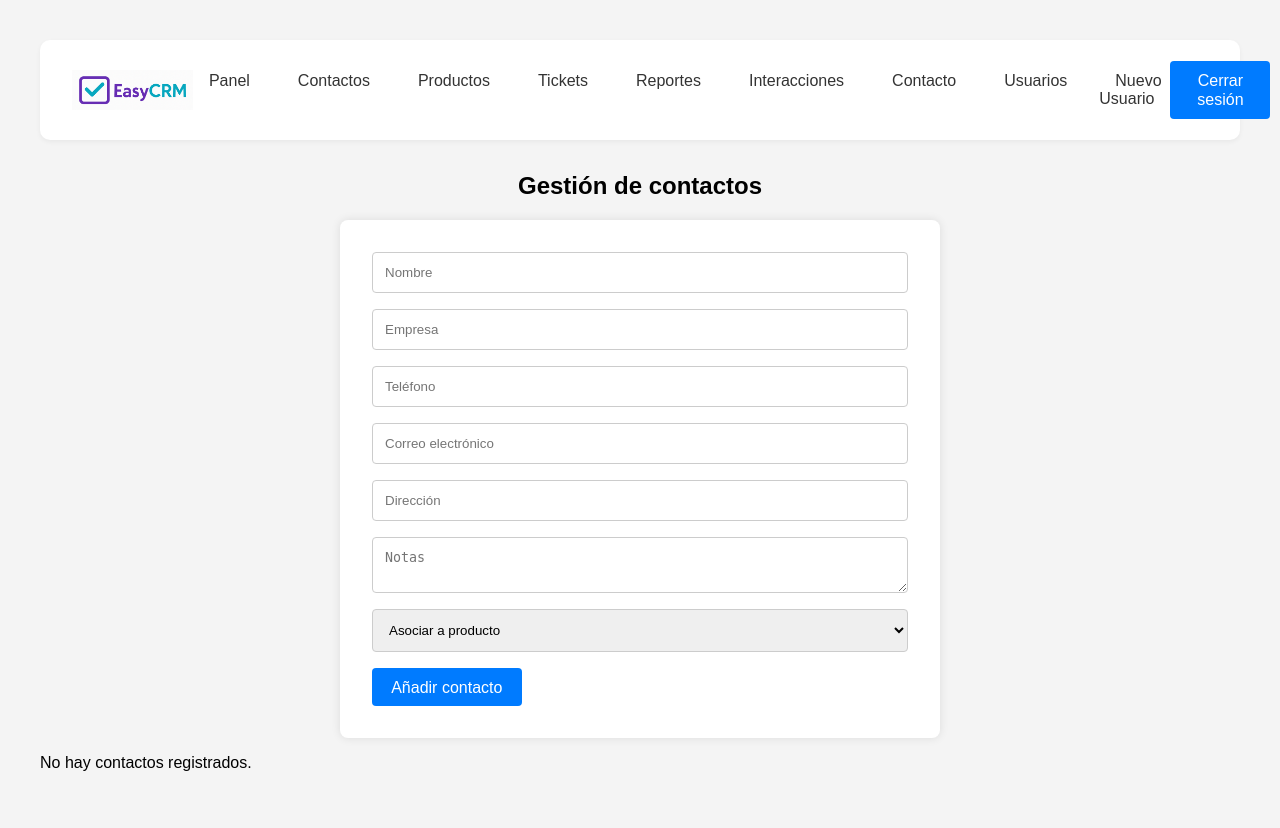
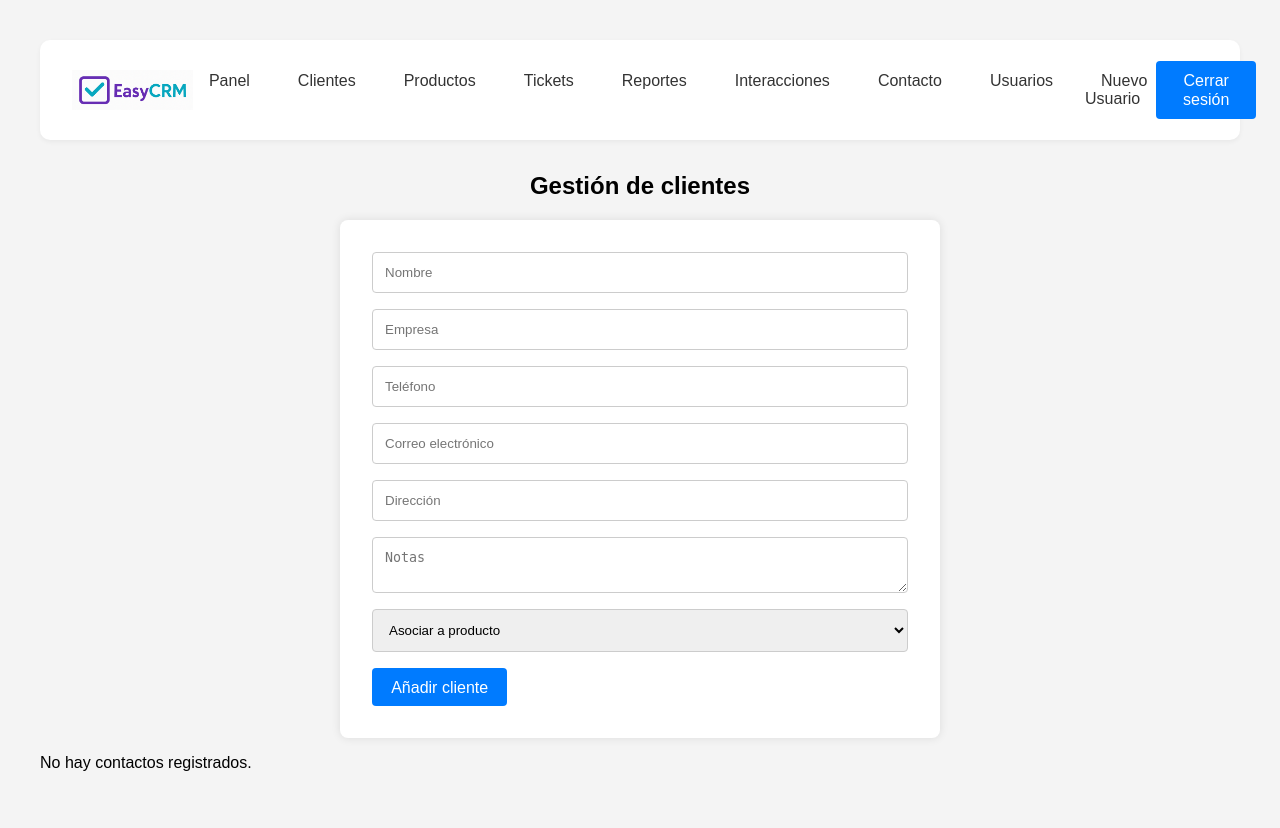
Before and after one commit to fjperinan79/easycrm, a PHP site: page /views/contactos.php in a window 1280 px wide. Run offline with PHP 8.4, Linux system fonts and the light colour scheme; the visitor is signed in with stand-in values (Sample User, id 1); data that the repository does not hold is empty.

Commit message:
Se renombran los contactos como clientes, ya que se considera que es más claro e intuitivo con esta denominación.

```diff
--- a/includes/header.php
+++ b/includes/header.php
@@ -11,7 +11,7 @@ if (session_status() === PHP_SESSION_NONE) {
         <ul class="nav">
             <?php if (isset($_SESSION["rol"]) && $_SESSION["rol"] === "admin"): ?>
                 <li><a href="../views/panel.php">Panel</a></li>
-                <li><a href="../views/contactos.php">Contactos</a></li>
+                <li><a href="../views/contactos.php">Clientes</a></li>
                 <li><a href="../views/productos.php">Productos</a></li>
                 <li><a href="../views/tickets.php">Tickets</a></li>
                 <li><a href="../views/reportes.php">Reportes</a></li>
--- a/views/contactos.php
+++ b/views/contactos.php
@@ -37,7 +37,7 @@ $productos = $conn->query("SELECT ID, nombre FROM productos")->fetch_all(MYSQLI_
 <body>
 <?php include '../includes/header.php'; ?>
 <section class="form-signin w-100 m-auto section">
-    <div class="titulo"><h1 class="h3 mb-3 fw-normal">Gestión de contactos</h1></div>
+    <div class="titulo"><h1 class="h3 mb-3 fw-normal">Gestión de clientes</h1></div>
     <form method="POST" action="../controllers/contactos.php" class="form">
         <input type="text" name="nombre" placeholder="Nombre" required class="form__field" value="<?= htmlspecialchars($_GET['nombre'] ?? '') ?>">
         <input type="text" name="empresa" placeholder="Empresa" class="form__field" value="<?= htmlspecialchars($_GET['empresa'] ?? '') ?>">
@@ -51,11 +51,11 @@ $productos = $conn->query("SELECT ID, nombre FROM productos")->fetch_all(MYSQLI_
                 <option value="<?= $p["ID"] ?>"><?= htmlspecialchars($p["nombre"]) ?></option>
             <?php endforeach; ?>
         </select>
-        <button type="submit" class="btn btn-primary">Añadir contacto</button>
+        <button type="submit" class="btn btn-primary">Añadir cliente</button>
     </form>
 
     <?php if (!empty($contactos)): ?>
-        <h3>Listado de contactos</h3>
+        <h3>Listado de clientes</h3>
         <table class="tabla">
             <tr><th>Nombre</th><th>Empresa</th><th>Teléfono</th><th>Email</th><th>Dirección</th><th>Notas</th><th>Producto</th></tr>
             <?php foreach ($contactos as $c): ?>
```
